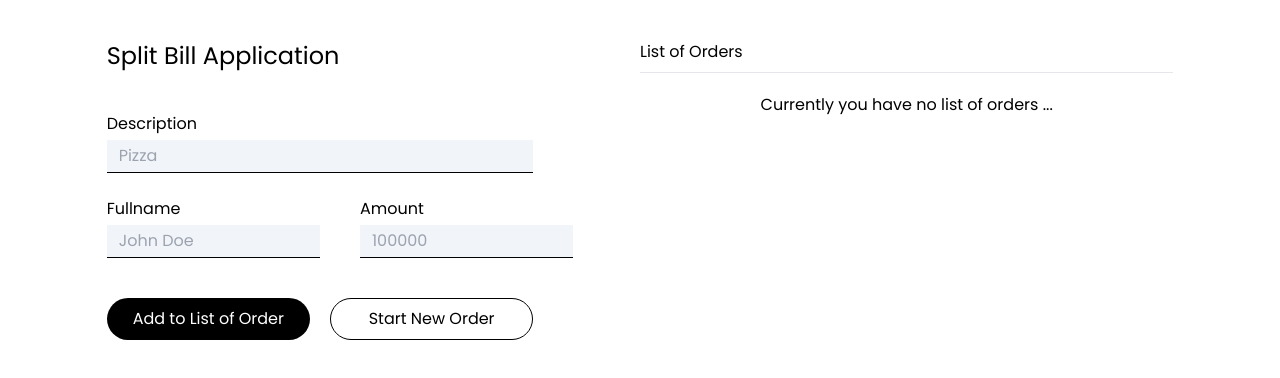
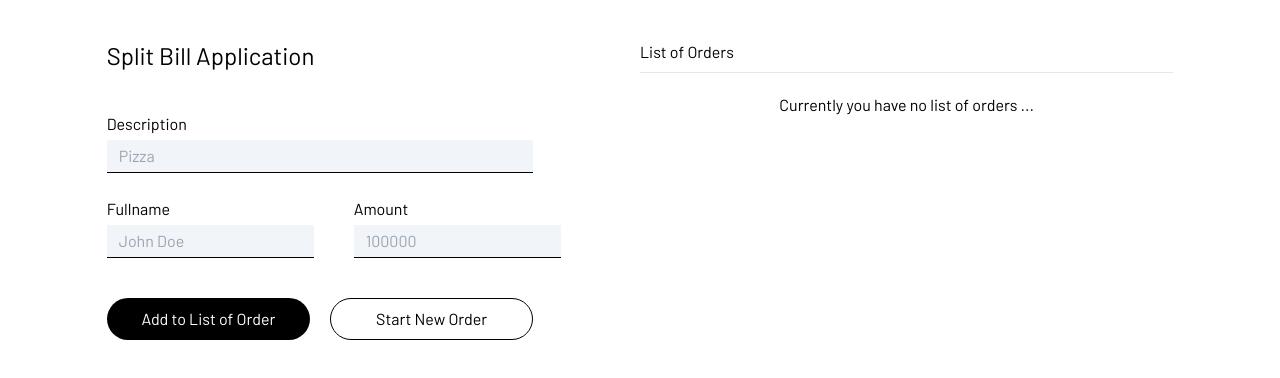
Before and after one commit to winstencoellins/splitbill, a Next.js app: page / in a window 1280 px wide. Shown: the top 378 px of the page. Built offline with nearby package versions, Linux system fonts and the light colour scheme.

Commit message:
Change font

```diff
--- a/app/layout.tsx
+++ b/app/layout.tsx
@@ -1,8 +1,8 @@
 import type { Metadata } from "next";
-import { Poppins } from "next/font/google";
+import { Barlow } from "next/font/google";
 import "./globals.css";
 
-const inter = Poppins({ subsets: ["latin"], weight: ["400", "500", "600", "700", "800", "900"] });
+const inter = Barlow({ subsets: ["latin"], weight: ["400", "500", "600", "700", "800", "900"] });
 
 export const metadata: Metadata = {
   title: "Split Bill Application",
```
